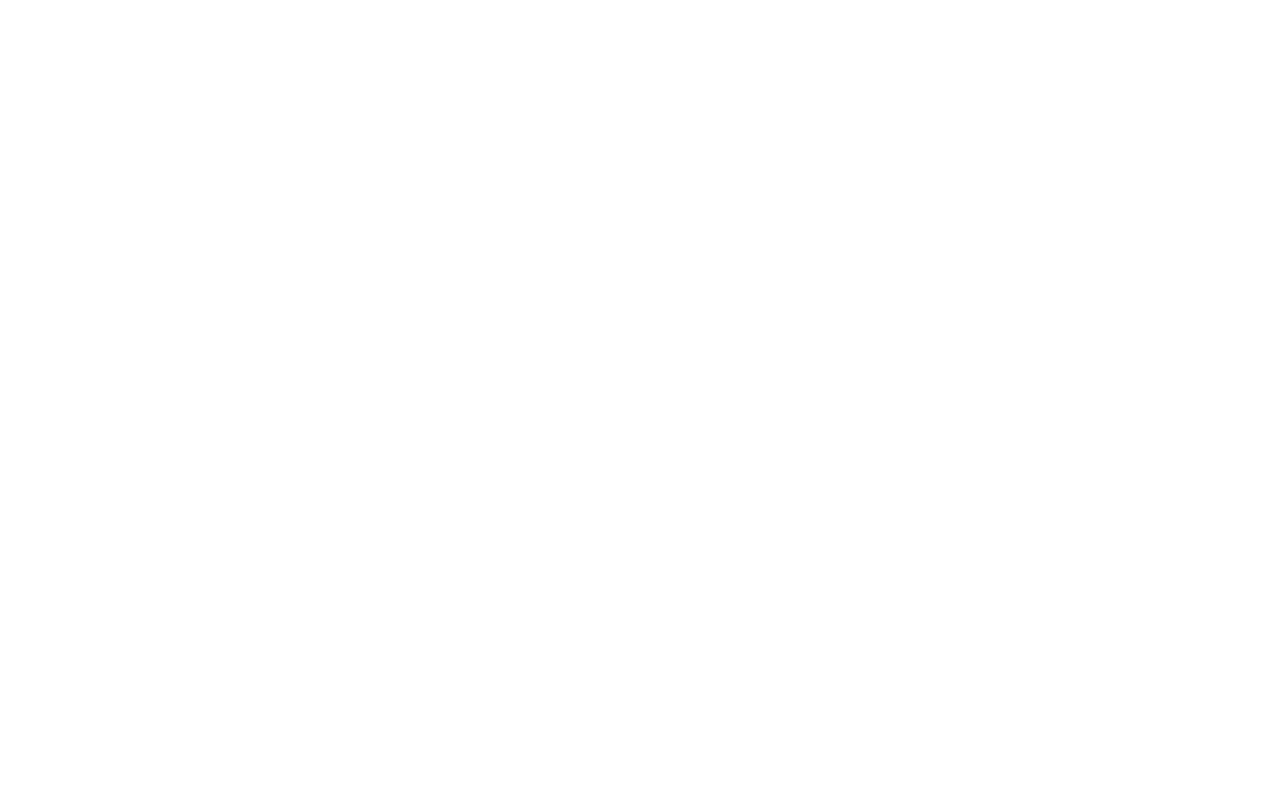
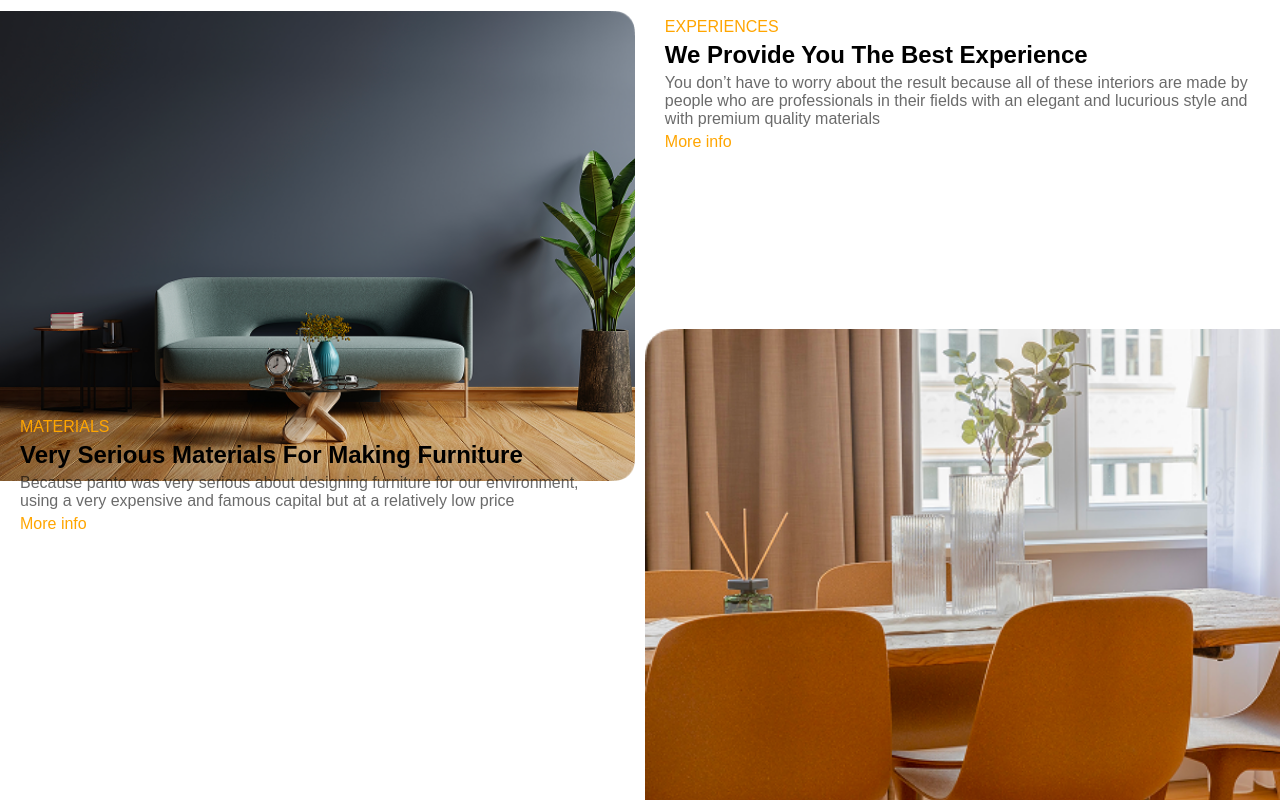
Before and after one commit to vitygo/online-store, a React (Vite) app: page / in a window 1280 px wide. Shown: the part 2020-2820 px from the top of the page. Before the commit the page ends 2788 px from the top, so only its background shows below. Built offline with nearby package versions, Linux system fonts and the light colour scheme.

Commit message:
new section

```diff
--- a/src/components/AboutUs/AboutUs.css
+++ b/src/components/AboutUs/AboutUs.css
@@ -1,7 +1,60 @@
 
 
 .aboutus-section{
+    padding-top: 50px;
     min-height: 100vh;
     width: 100%;
     background: white;
 }
+
+.aboutus__images{
+    height: 200px;
+    width: 50%;
+    display: flex;
+    align-items: center;
+    margin-top: 10%;
+}
+
+.images__img{
+    height: auto;
+    width: 100%;
+
+
+}
+
+.aboutus__descr{
+    width: 50%;
+    height: auto;
+    padding: 0px 20px;
+    display: flex;
+    flex-direction: column;
+    gap: 5px;
+    align-items: flex-start;
+    font-family: sans-serif;
+}
+
+
+.aboutus__about{
+    display: flex;
+    width: 100%;
+    height: 400px;
+    gap: 10px;
+}
+
+.descr__subject{
+    color: orange;
+
+}
+
+.descr__title{
+    font-size: 1.5rem;
+}
+
+.descr__btn{
+    color: orange;
+    font-size: 1rem;
+}
+
+.descr__text{
+    color: rgba(0, 0, 0, 0.585);
+}
--- a/src/components/AboutUs/AboutUs.jsx
+++ b/src/components/AboutUs/AboutUs.jsx
@@ -4,14 +4,36 @@
 export default function AboutUs(){
     return(
         <section className="aboutus-section">
+
             <div className="aboutus__about about">
-                <div className="aboutus__images"></div>
-                <div className="aboutus__descr"></div>
+
+                <div className="aboutus__images">
+                    <img src='./rectangle.png' className="images__img" alt=''></img>
+                </div>
+
+                <div className="aboutus__descr">
+                    <p className="descr__subject">EXPERIENCES</p>
+                    <h3 className="descr__title">We Provide You The Best Experience</h3>
+                    <p className="descr__text">You don’t have to worry about the result because all of these interiors are made by people who are professionals in their fields with an elegant and lucurious style and with premium quality materials</p>
+                    <button className="descr__btn">More info</button>
+
+                </div>
+
             </div>
+
             <div className="aboutus__about about">
-            <div className="aboutus__descr"></div>
-            <div className="aboutus__images"></div>
+            <div className="aboutus__descr">
+                    <p className="descr__subject">MATERIALS</p>
+                    <h3 className="descr__title">Very Serious Materials For Making Furniture</h3>
+                    <p className="descr__text">Because panto was very serious about designing furniture for our environment, using a very expensive and famous capital but at a relatively low price</p>
+                    <button className="descr__btn">More info</button>
+
+                </div>
+                <div className="aboutus__images">
+                    <img src='./rectangle2.png' className="images__img" alt=''></img>
+                </div>
             </div>
+
             <div className="aboutus__rewiews about">
                 <h3 className=""></h3>
                 <h3 className=""></h3>
--- a/src/components/BestProducts/BestProducts.css
+++ b/src/components/BestProducts/BestProducts.css
@@ -70,7 +70,7 @@
 
 .best-products-section__view-all-btn{
     background: none;
-    margin-top: 50px;
+    margin: 50px;
     border: none;
     cursor: pointer;
     color: orange;
```
Also changed, not shown: public/rectangle.png (added), public/rectangle2.png (added).
